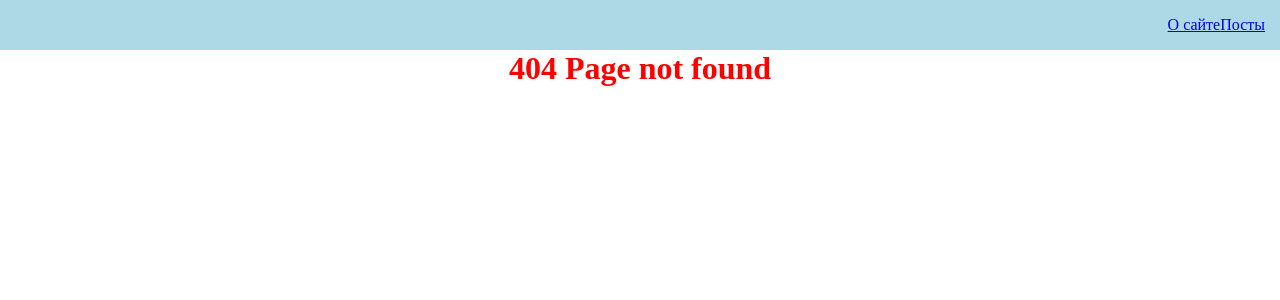
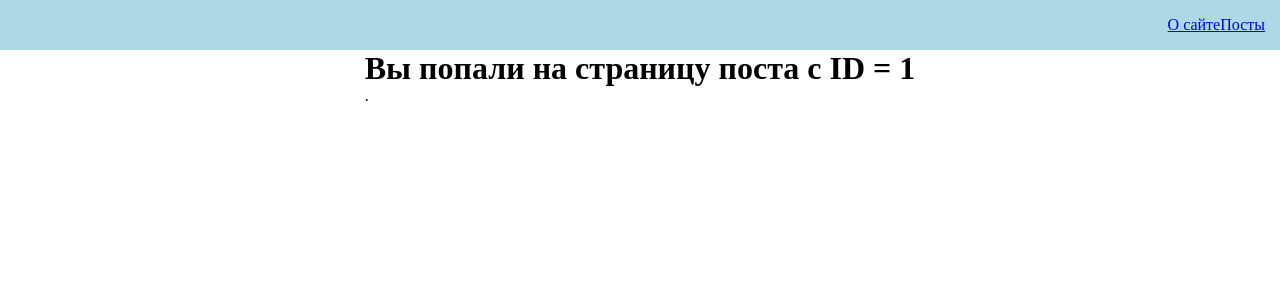
Before and after one commit to DannyNickson/ReactLearning_project, a React (Create React App) app: page /posts/1 in a window 1280 px wide. Before the commit this address led to /404. Shown: the top 300 px of the page. Built offline with nearby package versions, Linux system fonts and the light colour scheme; no server answers.

Commit message:
added new navigation and detail post page

```diff
--- a/src/API/PostService.js
+++ b/src/API/PostService.js
@@ -12,6 +12,11 @@
         return response
 
     }
+    static async getByID(id) {
+        const response = await axios.get('https://jsonplaceholder.typicode.com/posts/'+id)
+        return response
+
+    }
 
 
 }
--- a/src/components/AppRouter.jsx
+++ b/src/components/AppRouter.jsx
@@ -3,12 +3,14 @@
 import About from "../pages/About";
 import Posts from './../pages/Posts';
 import PageNotFound from './../pages/PageNotFound';
+import PostPage from './../pages/PostPage';
 
 const AppRouter = () => {
   return (
     <Routes>
       <Route path="/about" element={<About />} />
-      <Route path="/posts" element={<Posts />} />
+      <Route exect path="/posts" element={<Posts />} />
+      <Route exect path="/posts/:id" element={<PostPage />} />
       <Route path="/404" element={<PageNotFound />}></Route>
       <Route path="/*" element={<Navigate to="/404" replace />} />
     </Routes>
--- a/src/components/PostItems.jsx
+++ b/src/components/PostItems.jsx
@@ -1,7 +1,9 @@
 import React from 'react';
+import { useNavigate } from 'react-router-dom';
 import MyButton from './UI/button/MyButton';
 
 const PostItems = (props) => {
+  const navigate  = useNavigate()
     return (
         <div className="post">
         <div className="post__content">
@@ -11,7 +13,9 @@
           </div>
         </div>
         <div className="post__btns">
+
           <MyButton onClick={()=>props.remove(props.post)}>Удалить</MyButton>
+          <MyButton onClick = {()=>navigate(`/posts/${(props.post.id)}`)}>Открыть</MyButton>
         </div>
       </div>
     );
--- /dev/null
+++ b/src/pages/PostPage.jsx
@@ -0,0 +1,32 @@
+import React, { useEffect, useState } from "react";
+import { useParams } from "react-router-dom";
+import { useFetch } from "./../hooks/useFetch";
+import PostService from "./../API/PostService";
+import Loader from "./../components/UI/loader/Loader";
+const PostPage = () => {
+  const params = useParams();
+  const [post, setPost] = useState({});
+  const [fetchPostById, isLoading, error] = useFetch(async () => {
+    const response = await PostService.getByID(params.id);
+    setPost(response.data);
+  });
+
+  useEffect(() => {
+    fetchPostById()
+  },[]);
+
+  return (
+    <div>
+      <h1>Вы попали на страницу поста с ID = {params.id}</h1>
+      {isLoading ? (
+        <Loader />
+      ) : (
+        <div>
+          {post.id}. {post.title}
+        </div>
+      )}
+    </div>
+  );
+};
+
+export default PostPage;
--- a/src/styles/App.css
+++ b/src/styles/App.css
@@ -21,6 +21,10 @@
   margin-top: 15px;
   justify-content: space-between;
   align-items: center;
+}
+
+.post__btns{
+  display: flext;
 }
 
 .page__wrapper{
```
